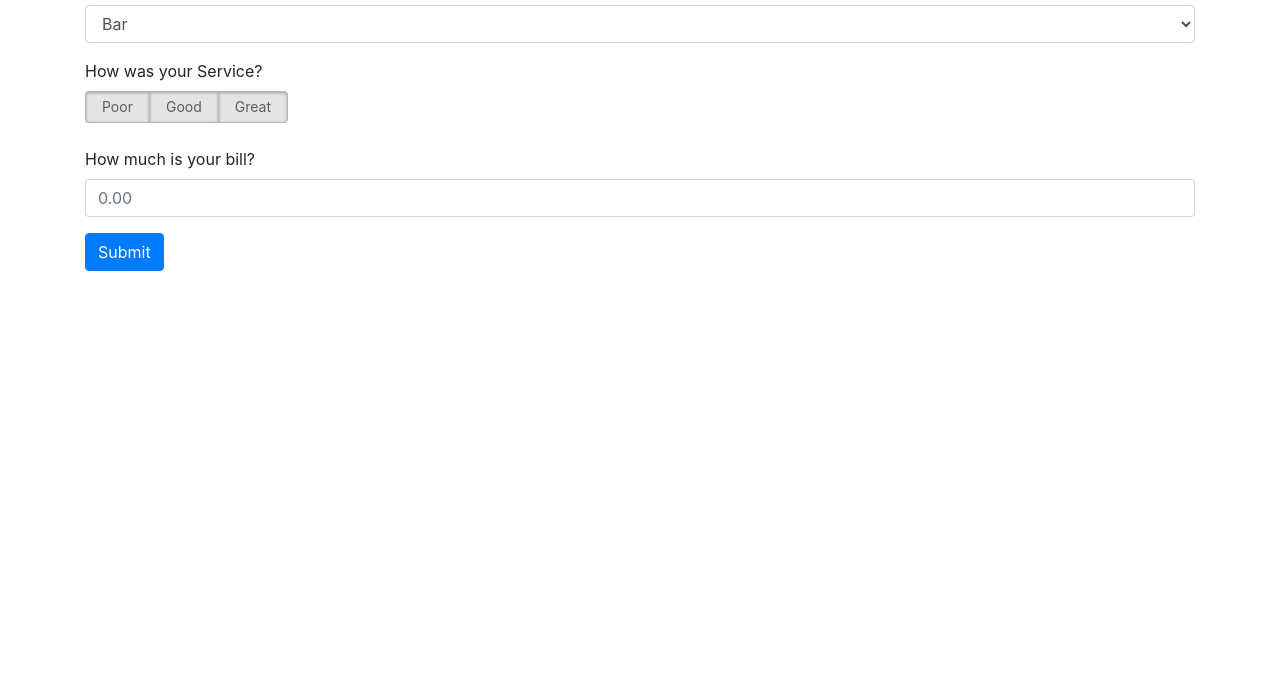
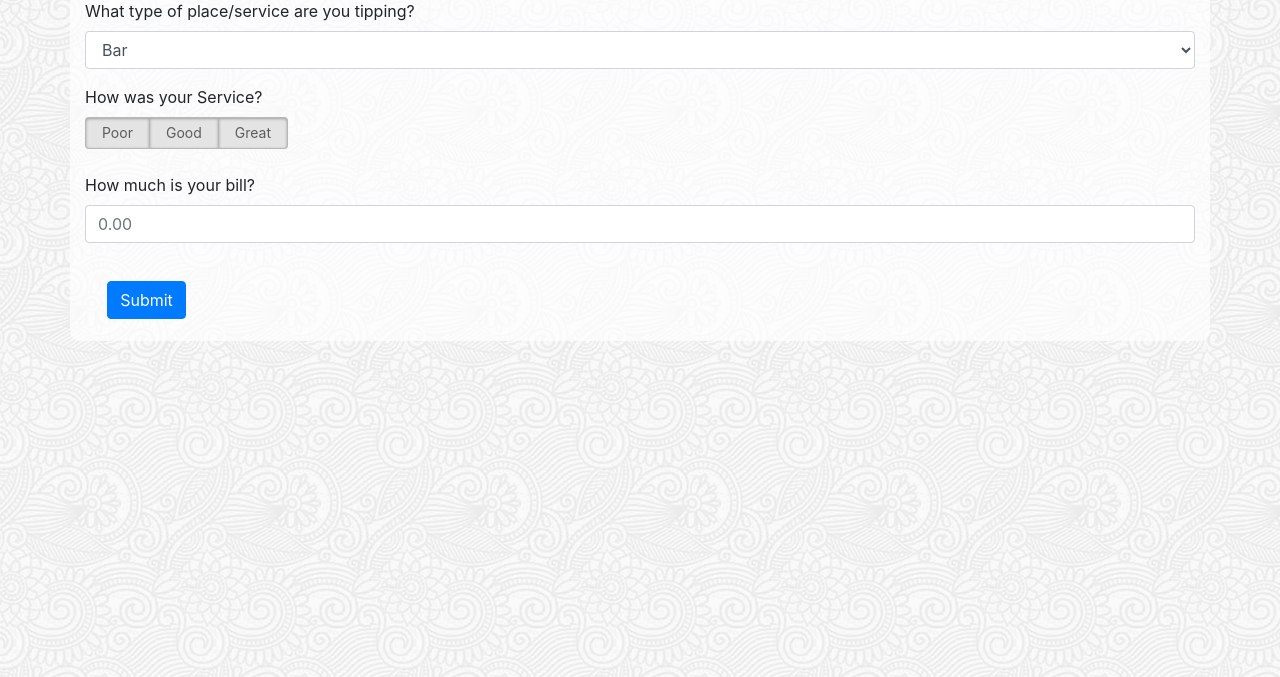
Before and after one commit to tinali91/tipcalc, a plain HTML site: page index.html in a window 1280 px wide. Shown: the part 123-800 px from the top of the page. Drawn offline with nearby package versions, Linux system fonts and the light colour scheme.

Commit message:
adding styling

```diff
--- a/assets/css/style.css
+++ b/assets/css/style.css
@@ -1,3 +1,17 @@
+body{
+  background-image: url("../images/full-bloom.png");
+}
+
+.container{
+  background: rgba(255, 255, 255, 0.7);
+  border-radius: 10px 10px 10px 10px;
+  margin-top: 2%;
+}
+
+button{
+  margin: 2%;
+}
+
 #tipAmounts{
   display: none;
 }
--- a/index.html
+++ b/index.html
@@ -50,7 +50,7 @@
         </div>
         <div class="form-group">
           <label for="bill">How much is your bill?</label>
-          <input id="bill" type="number" class="form-control" placeholder="0.00" min="0.00" step="0.01">
+          <input id="bill" type="number" class="form-control" placeholder="0.00" min="0.00" step="0.01" required>
         </div>
         <button type="submit" class="btn btn-primary">Submit</button>
       </form>
```
Also changed, not shown: assets/images/full-bloom.png (added).
